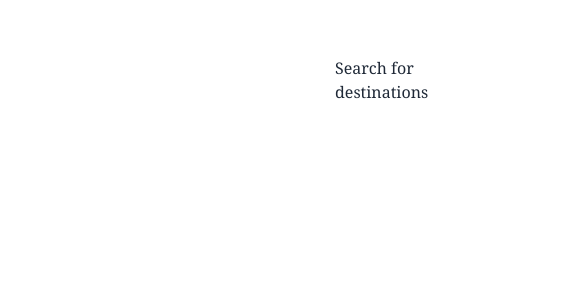
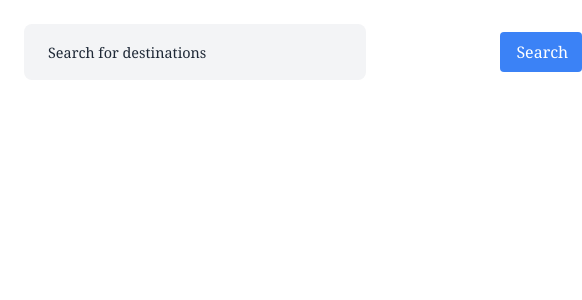
Before and after one commit to SnowtailEscapes/snowtail_frontend, a React (Vite) app: page /search in a window 390 px wide. Shown: the top 300 px of the page, 582 px wide, since content can reach past the window. Built offline with nearby package versions, Linux system fonts and the light colour scheme; a web font is replaced by a local one.

Commit message:
search bar functionality and dynamic page

```diff
--- a/src/App.jsx
+++ b/src/App.jsx
@@ -54,6 +54,7 @@ import TermsAndConditions from "./components/TermsAndCondition.jsx";
 import Almaty from "./International/Almaty.jsx";
 import CurrencyConverter from "./getApi/CurrencyConverter.jsx";
 import SearchBox from "./getApi/searchBox.jsx";
+import SearchResults from "./getApi/SearchResults.jsx";
 
 
 function App() {
@@ -78,6 +79,7 @@ function App() {
             <Route path="/terms-conditions" element={<TermsAndConditions />} />
             <Route path="*" element={<NotFound />} />
             <Route path="/search" element={<SearchBox/>}/>
+            <Route path="/search-results" element={<SearchResults />} />
 
             {/* ITINERARY SECTION -> DOMESTIC  */}
             <Route path="/Domestic" element={<Domestic />} />
--- a/src/components/Cards/Card.jsx
+++ b/src/components/Cards/Card.jsx
@@ -36,8 +36,14 @@ const Card = ({
     dispatch(fetchCurrencyRates());
   }, [dispatch]);
 
+
+  const numericRating = parseFloat(rating);
+
+
+  const ratingOutOfFive = Math.round((numericRating / 10) * 10) / 10;
+
   return (
-    <div className="lg:w-1/3 md:1/2 w-11/12 carousel-item flex flex-col relative border border-slate-100 rounded-lg">
+    <div className="lg:w-1/3 md:1/2 w-11/12 p-2 carousel-item flex flex-col relative border border-slate-100 rounded-lg">
       <div
         className="relative text-center"
         style={{ width: "100%", paddingBottom: "100%" }}
@@ -56,6 +62,7 @@ const Card = ({
           />
         </Link>
       </div>
+      {save && (
         <div
           className={`${
             hover && "scale-105"
@@ -73,12 +80,14 @@ const Card = ({
             <CurrencyConverter price={save} />
           </p>
         </div>
+      )}
+
       <div className="flex flex-col pt-2 gap-y-1">
         <div className="flex flex-row justify-between">
           <p className="text-sm text-green-500">{duration}</p>
           <p className="text-sm text-green-500 flex flex-row">
             <img src={star} width={20} alt="Star" loading="lazy" />
-            <span>{rating}</span>
+            <span>{ratingOutOfFive}</span>
           </p>
         </div>
         <div className="light">{title}</div>
--- /dev/null
+++ b/src/getApi/SearchResults.jsx
@@ -0,0 +1,46 @@
+import React from "react";
+import { useLocation } from "react-router-dom";
+import Navbar from "../components/Navbar";
+import Footer from "../components/Footer";
+import Card from "../components/Cards/Card";
+
+const SearchResults = () => {
+  const location = useLocation();
+  const { itineraries, searchText } = location.state || {
+    itineraries: [],
+    searchText: "",
+  };
+
+  return (
+    <>
+      <Navbar />
+      <div className="lg:m-10 lg:p-4 m-4 p-2">
+        {itineraries.length > 0 ? (
+          <h1 className="text-2xl font-bold mb-6 text-center">
+            Packages
+          </h1>
+        ) : (
+          <h1 className="text-2xl font-bold mb-6 text-center">
+            No Packages found for {searchText}
+          </h1>
+        )}
+        <div className="flex lg:flex-row flex-col gap-2">
+          {itineraries.length > 0 &&
+            itineraries.map((item) => (
+              <Card
+                title={item.title}
+                duration={item.duration}
+                rating={item.rating}
+                curr_price={item.prices.three_star}
+                direct={item._direct}
+                key={item._id}
+              />
+            ))}
+        </div>
+      </div>
+      <Footer />
+    </>
+  );
+};
+
+export default SearchResults;
--- a/src/getApi/searchBox.jsx
+++ b/src/getApi/searchBox.jsx
@@ -1,11 +1,12 @@
-import React, { useEffect, useState } from "react";
+import React, { useState } from "react";
+import { useNavigate } from "react-router-dom";
 import { TypeAnimation } from "react-type-animation";
 
 const SearchBox = () => {
   const [itineraries, setItineraries] = useState([]);
   const [searchText, setSearchText] = useState("");
   const [showTypeAnimation, setShowTypeAnimation] = useState(true);
-  const [sequence, setSequence] = useState([
+  const [sequence] = useState([
     "Search for destinations",
     1000,
     "Search for bali",
@@ -15,8 +16,9 @@ const SearchBox = () => {
     "Search for dubai",
     1000,
   ]);
+  const navigate = useNavigate();
 
-  async function handleSearch(key) {
+  const handleSearch = async (key) => {
     if (key.length > 1) {
       try {
         let result = await fetch(
@@ -38,15 +40,18 @@ const SearchBox = () => {
     } else {
       setItineraries([]);
     }
-  }
+  };
 
-  const toggleTypeAnimation = () => {
-    setShowTypeAnimation(!showTypeAnimation);
+  const toggleTypeAnimation = (isVisible) => {
+    setShowTypeAnimation(isVisible);
+  };
+
+  const handleSearchButtonClick = () => {
+    navigate("/search-results", { state: { itineraries, searchText } });
   };
 
   return (
-    <div className="m-10 p-4">
-      <label className="input flex items-center gap-2">
+    <div className="m-6 p-2 flex items-center bg-gray-100 rounded-lg">
       <svg
         xmlns="http://www.w3.org/2000/svg"
         viewBox="0 0 16 16"
@@ -59,44 +64,40 @@ const SearchBox = () => {
           clipRule="evenodd"
         />
       </svg>
-        <input
-          type="text"
-          value={searchText}
-          onClick={toggleTypeAnimation}
-          onChange={(e) => {
-            setSearchText(e.target.value);
-            handleSearch(e.target.value);
-          }}
-        />
+      <div className="mr-2">
         {showTypeAnimation && (
           <TypeAnimation
             sequence={sequence}
             wrapper="span"
             speed={50}
             style={{
-              textAlign: "left",
-              fontSize: "1em",
+              fontSize: "0.9em",
+              whiteSpace: "nowrap",
+              paddingLeft: "1rem",
             }}
             repeat={Infinity}
           />
         )}
-      </label>
+      </div>
+      <input
+        type="text"
+        value={searchText}
+        onChange={(e) => {
+          setSearchText(e.target.value);
+          handleSearch(e.target.value);
+        }}
+        onFocus={() => toggleTypeAnimation(false)}
+        onBeforeInput={() => toggleTypeAnimation(false)}
+        onBlur={() => toggleTypeAnimation(false)}
+        className="py-2 px-3 bg-transparent border-none focus:outline-none flex-1 lg:w-3/4"
+      />
 
-      <div className=" flex justify-center" style={{zIndex:10}}>
-        <div className="bg-gray-300 w-1/2 mt-2">
-          {itineraries.length > 0 ? (
-            itineraries.map((item) => (
-              <div key={item._id} className="border-b-2 p-3 rounded-sm">
-                {item.title}
-                <br />
-                price: {item.prices.three_star}
-              </div>
-            ))
-          ) : (
-            <p></p>
-          )}
-        </div>
-      </div>
+      <button
+        className="bg-blue-500 text-white px-4 py-2 ml-2 rounded lg:w-1/5 w-1/4"
+        onClick={handleSearchButtonClick}
+      >
+        Search
+      </button>
     </div>
   );
 };
```
Lines whose indentation alone changed are shown as unchanged.
